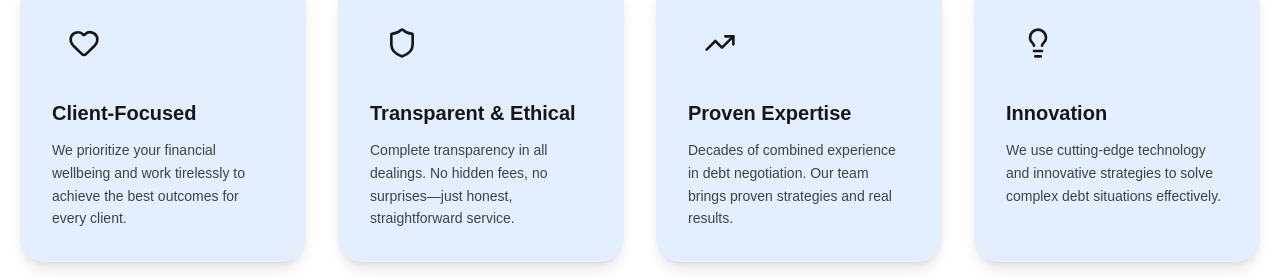
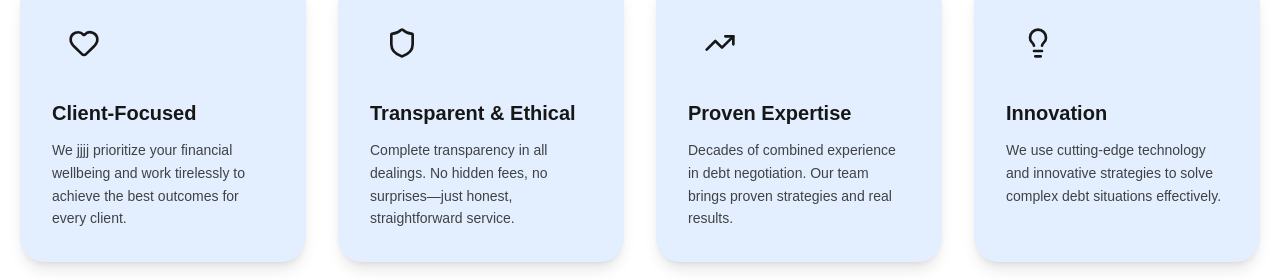
Before and after one commit to Amitrawat4532/debtsmukti, a Next.js app: page /about in a window 1280 px wide. Shown: the part 920-1200 px from the top of the page. Built offline with nearby package versions, Linux system fonts and the light colour scheme.

Commit message:
i dont khnow rajesh

```diff
--- a/app/about/page.tsx
+++ b/app/about/page.tsx
@@ -6,7 +6,7 @@ const values = [
     icon: Heart,
     title: 'Client-Focused',
     description:
-      'We prioritize your financial wellbeing and work tirelessly to achieve the best outcomes for every client.',
+      'We jjjj prioritize your financial wellbeing and work tirelessly to achieve the best outcomes for every client.',
   },
   {
     icon: Shield,
```
